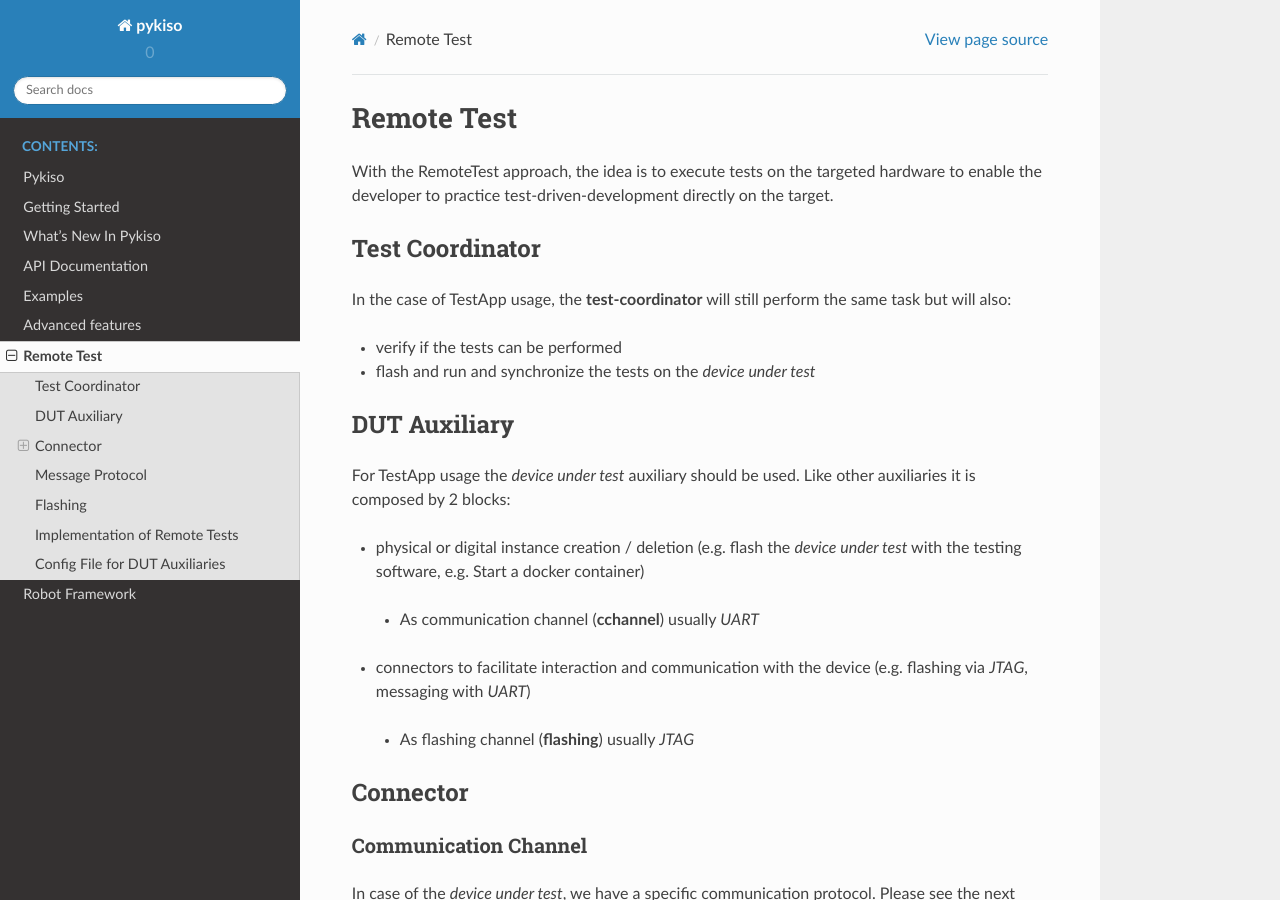
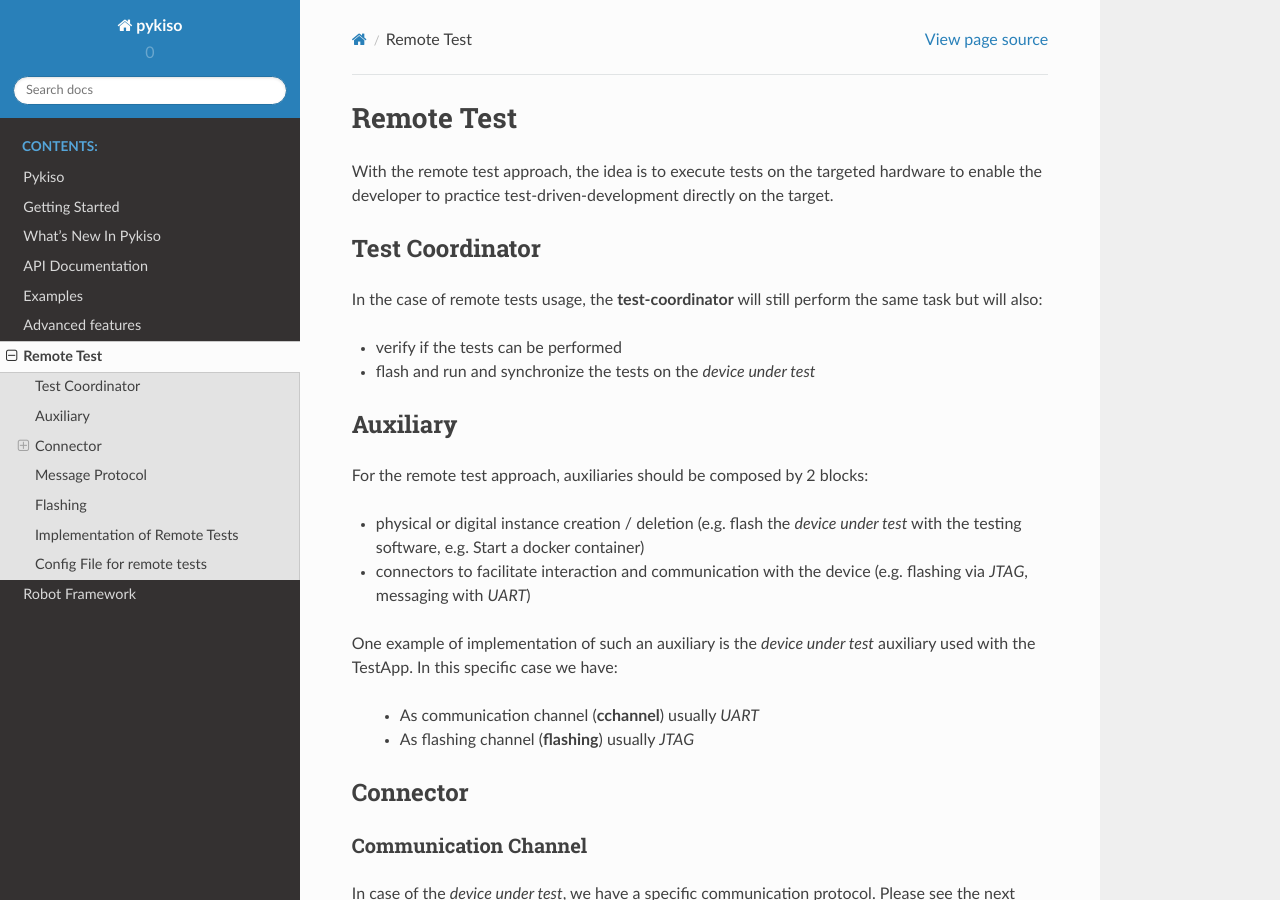
Before and after one commit to eclipse/kiso-testing, a Sphinx documentation site: the page built from docs/remote_test/remote_test.rst, in a window 1280 px wide and 900 px high. Built offline with Sphinx 7.4.7 and the Read the Docs theme 2.0.0, drawn with Linux system fonts in a browser that asks for light colours; some of the changed text lies outside the part shown.

Commit message:
feat: update documentation
feat: Update documentation

feat: add missing unittest

```diff
--- a/docs/introduction/integration_test.rst
+++ b/docs/introduction/integration_test.rst
@@ -4,9 +4,7 @@
 Introduction
 ------------
 
-The Integration Test Framework (Pykiso) provides the possibility to write and run
-tests on a HW target. It is built to orchestrate the entities and
-services involved in the tests. The framework can be used for both
+Integration Test Framework (Pykiso) is a framework that can be used for both
 white-box and black-box testing as well as in the integration and system
 testing.
 
@@ -39,7 +37,7 @@
 -  generate the list of tests to perform
 -  provide the testcases with the auxiliaries they need
 -  verify if the tests can be performed
--  when using the TestApp (see :ref:`../remote_test/remote_test`) flash and run and synchronize the tests on the auxiliaries
+-  for remote tests (see :ref:`../remote_test/remote_test`) flash and run and synchronize the tests on the auxiliaries
 -  gather the reports and publish the results
 
 Auxiliary
--- a/docs/remote_test/remote_test.rst
+++ b/docs/remote_test/remote_test.rst
@@ -1,32 +1,34 @@
 Remote Test
 ===========
 
-With the RemoteTest approach, the idea is to execute tests on the targeted hardware to enable
+With the remote test approach, the idea is to execute tests on the targeted hardware to enable
 the developer to practice test-driven-development directly on the target.
 
 
 Test Coordinator
 ~~~~~~~~~~~~~~~~
 
-In the case of TestApp usage, the **test-coordinator** will still perform the same task
+In the case of remote tests usage, the **test-coordinator** will still perform the same task
 but will also:
 
 -  verify if the tests can be performed
 -  flash and run and synchronize the tests on the *device under test*
 
-DUT Auxiliary
-~~~~~~~~~~~~~
+Auxiliary
+~~~~~~~~~
 
-For TestApp usage the *device under test* auxiliary should be used.
-Like other auxiliaries it is composed by 2 blocks:
+For the remote test approach, auxiliaries should be composed by 2 blocks:
 
 -  physical or digital instance creation / deletion (e.g. flash the
    *device under test* with the testing software, e.g. Start a docker
    container)
-  -  As communication channel (**cchannel**) usually *UART*
-
 -  connectors to facilitate interaction and communication with the
    device (e.g. flashing via *JTAG*, messaging with *UART*)
+
+One example of implementation of such an auxiliary is the *device under test* auxiliary used with the TestApp.
+In this specific case we have:
+
+  -  As communication channel (**cchannel**) usually *UART*
   -  As flashing channel (**flashing**) usually *JTAG*
 
 
@@ -246,9 +248,9 @@
 
 
 Implementation of Remote Tests
-~~~~~~~~~~~~~~~~~~~~~~~~~~~~
+~~~~~~~~~~~~~~~~~~~~~~~~~~~~~~
 
-For test using the TestApp, RemoteTestCase / RemoteTestSuite should be used instead of BasicTestCase / BasicTestSuite, based on Message Protocol,
+For remote tests, RemoteTestCase / RemoteTestSuite should be used instead of BasicTestCase / BasicTestSuite, based on Message Protocol,
 users can configure the maximum time (in seconds) used to wait for a report.
 This "timeout" is configurable for each available fixtures :
 
@@ -317,12 +319,12 @@
         pass
 
 
-Config File for DUT Auxiliaries
-~~~~~~~~~~~~~~~~~~~~~~~~~~~~~~~
+Config File for remote tests
+~~~~~~~~~~~~~~~~~~~~~~~~~~~~
 
 For details see :ref:`../getting_started/config_file`.
 
-Example:
+Find below an example of config for used for remote testing (is that case using *device under test* auxiliary)
 
 .. literalinclude:: ../../examples/fdx_lauterbach.yaml
     :language: yaml
```
Also changed, not shown: 6 other files.
